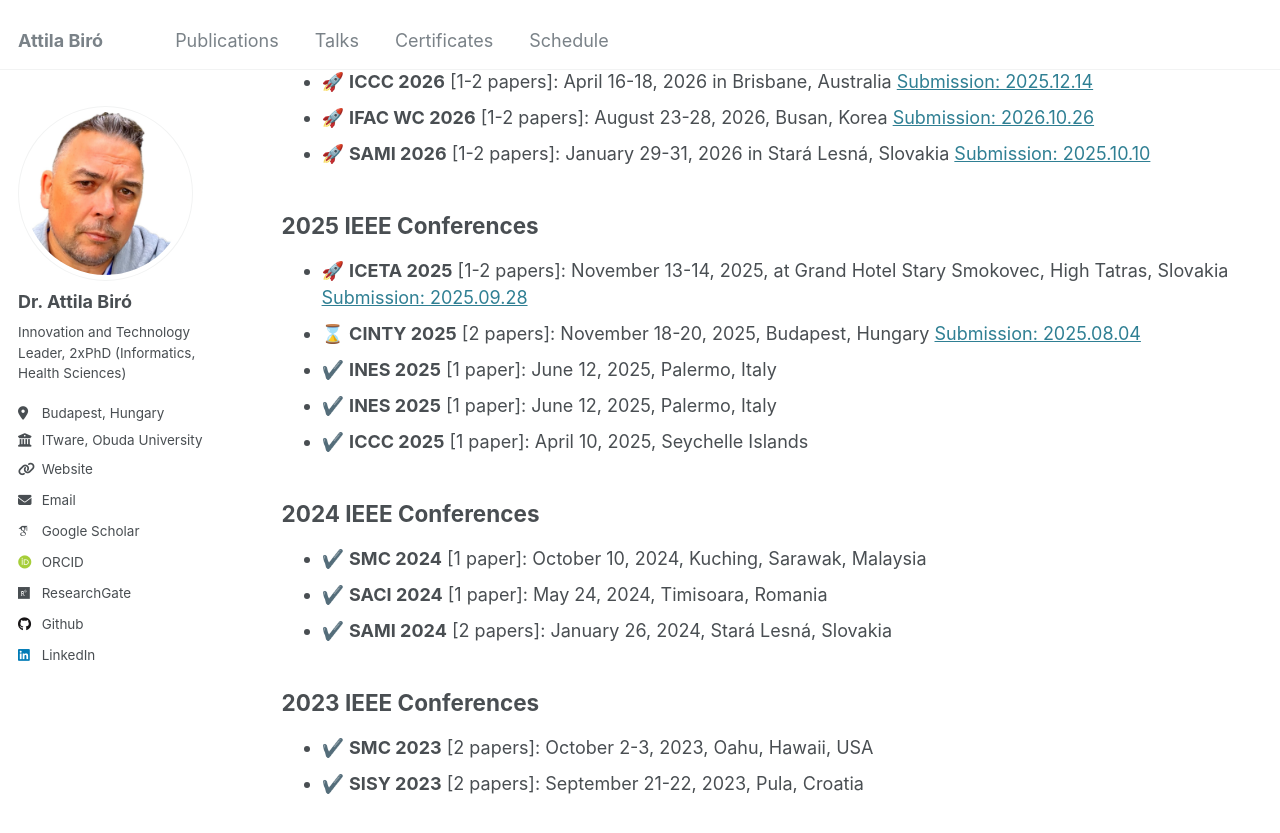
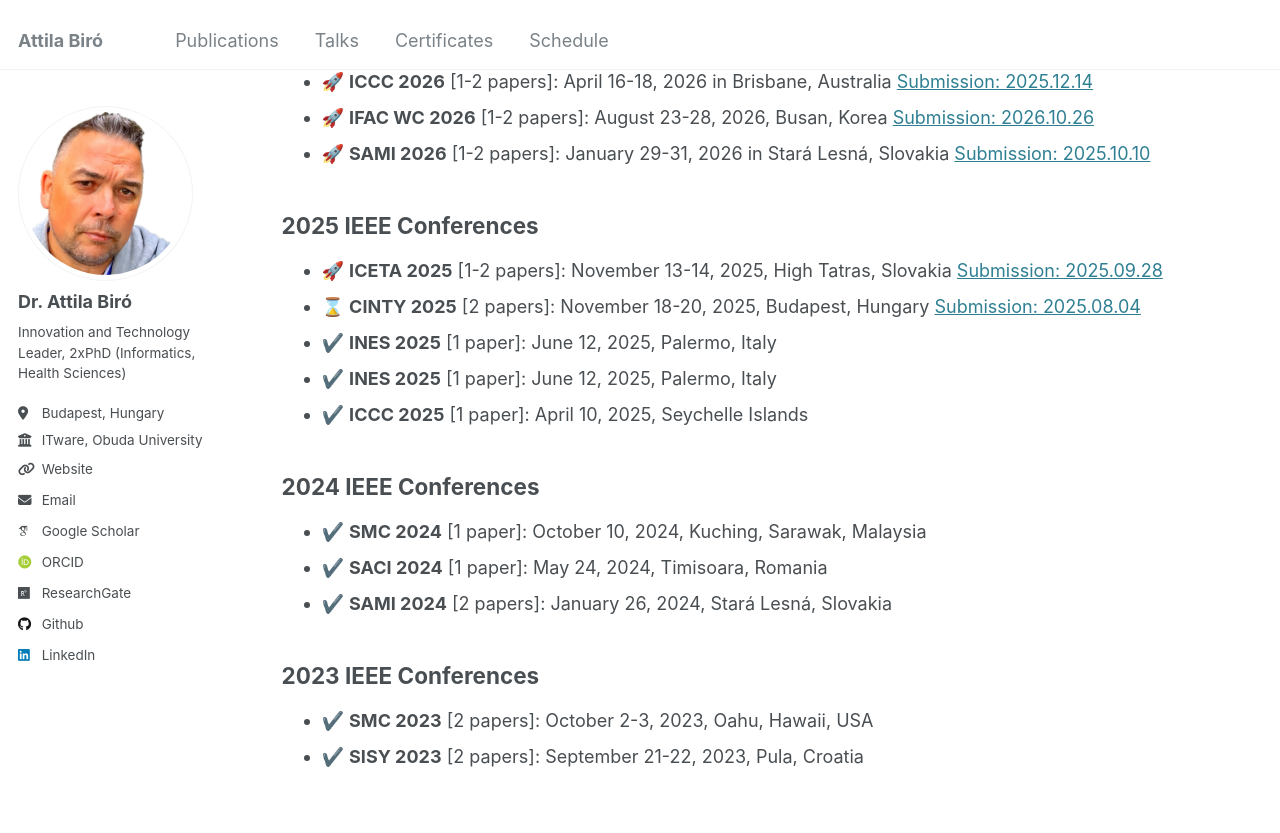
Before and after one commit to biroka/biroka.github.io, a Jekyll site: the page built from _pages/schedule.md, in a window 1280 px wide and 900 px high, scrolled down 300 px. Shown: the top 833 px of the window. Built offline with Jekyll 4.4.1, drawn with Linux system fonts in a browser that asks for light colours; emoji names are drawn with the system emoji font; some web fonts are replaced.

Commit message:
Update schedule.md

```diff
--- a/_pages/schedule.md
+++ b/_pages/schedule.md
@@ -15,7 +15,7 @@ author_profile: true
   * :rocket: **SAMI 2026** [1-2 papers]: January 29-31, 2026 in Stará Lesná, Slovakia [Submission: 2025.10.10](https://conf.uni-obuda.hu/sami2026)
 
 ## 2025 IEEE Conferences
-  * :rocket: **ICETA 2025** [1-2 papers]: November 13-14, 2025, at Grand Hotel Stary Smokovec, High Tatras, Slovakia [Submission: 2025.09.28](https://www.iceta.sk/)
+  * :rocket: **ICETA 2025** [1-2 papers]: November 13-14, 2025, High Tatras, Slovakia [Submission: 2025.09.28](https://www.iceta.sk/)
   * :hourglass: **CINTY 2025** [2 papers]: November 18-20, 2025, Budapest, Hungary [Submission: 2025.08.04](https://conf.uni-obuda.hu/cinti2025)
   * :heavy_check_mark: **INES 2025** [1 paper]: June 12, 2025, Palermo, Italy
   * :heavy_check_mark: **INES 2025** [1 paper]: June 12, 2025, Palermo, Italy
```
